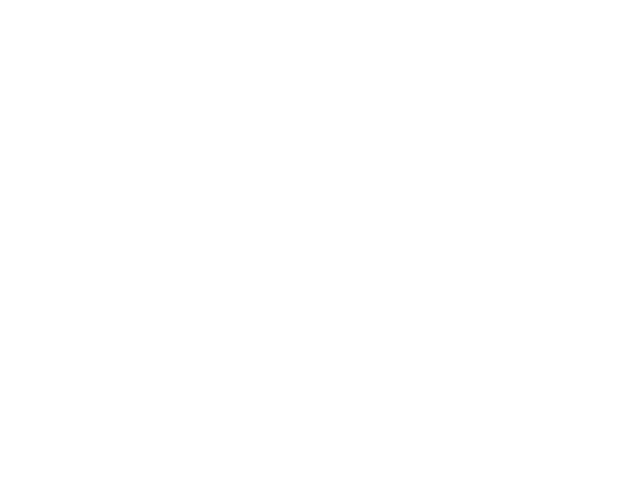
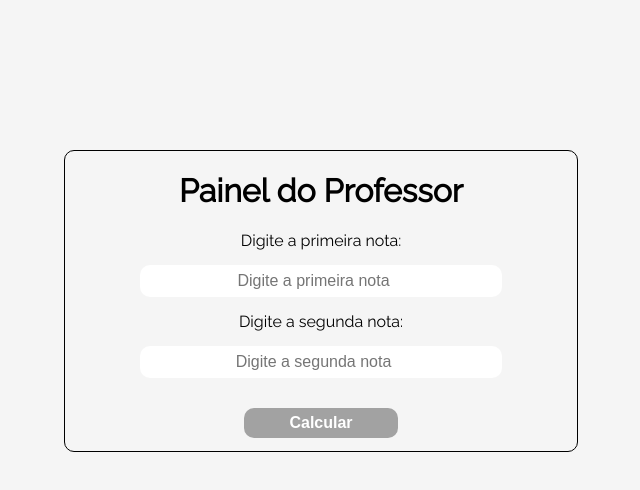
Before and after one commit to mi8-bit/tech02-painel, a plain HTML site: page index.html in a window 1280 px wide. Shown: the whole page, without its empty margins (319-959 px from the left). Drawn offline with Linux system fonts and the light colour scheme.

Commit message:
Criando a estrutura, estilizando com css e adicionando javascript

```diff
--- /dev/null
+++ b/estilo.css
@@ -0,0 +1,40 @@
+@import url('https://fonts.googleapis.com/css2?family=Raleway&display=swap');
+
+body {
+    background-color: #f5f5f5;
+    margin: 0px;
+    padding: 0px;
+    display: flex;
+    justify-content: space-around;
+    align-items: center;
+    font-family: 'raleway';
+}
+main{
+    text-align: center;
+    margin-top: 150px;
+    width: 40%;
+    height: 300px;
+    border: 1px solid black;
+    border-radius: 10px;
+}
+form{
+    display: flex;
+    flex-direction: column;
+    align-items: center;
+}
+form input{
+    margin: 15px 2px;
+    border-radius: 10px;
+    border: 0px;
+    width: 70%;
+    height: 30px;
+    text-align: center;
+    font-size: 12pt;
+}
+form input[type=submit]{
+    background-color: #a2a2a2;
+    color: white;
+    font-weight: bold;
+    width: 30%;
+    cursor: pointer;
+}
--- a/index.html
+++ b/index.html
@@ -5,8 +5,22 @@
     <meta http-equiv="X-UA-Compatible" content="IE=edge">
     <meta name="viewport" content="width=device-width, initial-scale=1.0">
     <title>Painel do professor</title>
+    <link rel="stylesheet" href="estilo.css" type="text/css">
 </head>
 <body>
+    <main>
+        <h1> Painel do Professor</h1>
+        <form action="media.html" method="Get">
+            <label> Digite a primeira nota: </label>
+            <input type="number" name="nota1" placeholder="Digite a primeira nota">
+
+            <label> Digite a segunda nota: </label>
+            <input type="number" name="nota2" placeholder="Digite a segunda nota">
+
+            <input type="submit" value="Calcular">
+
+        </form>
+    </main>
 
 </body>
 </html>
```
Also changed, not shown: media.html (added, +45 -0 lines).
